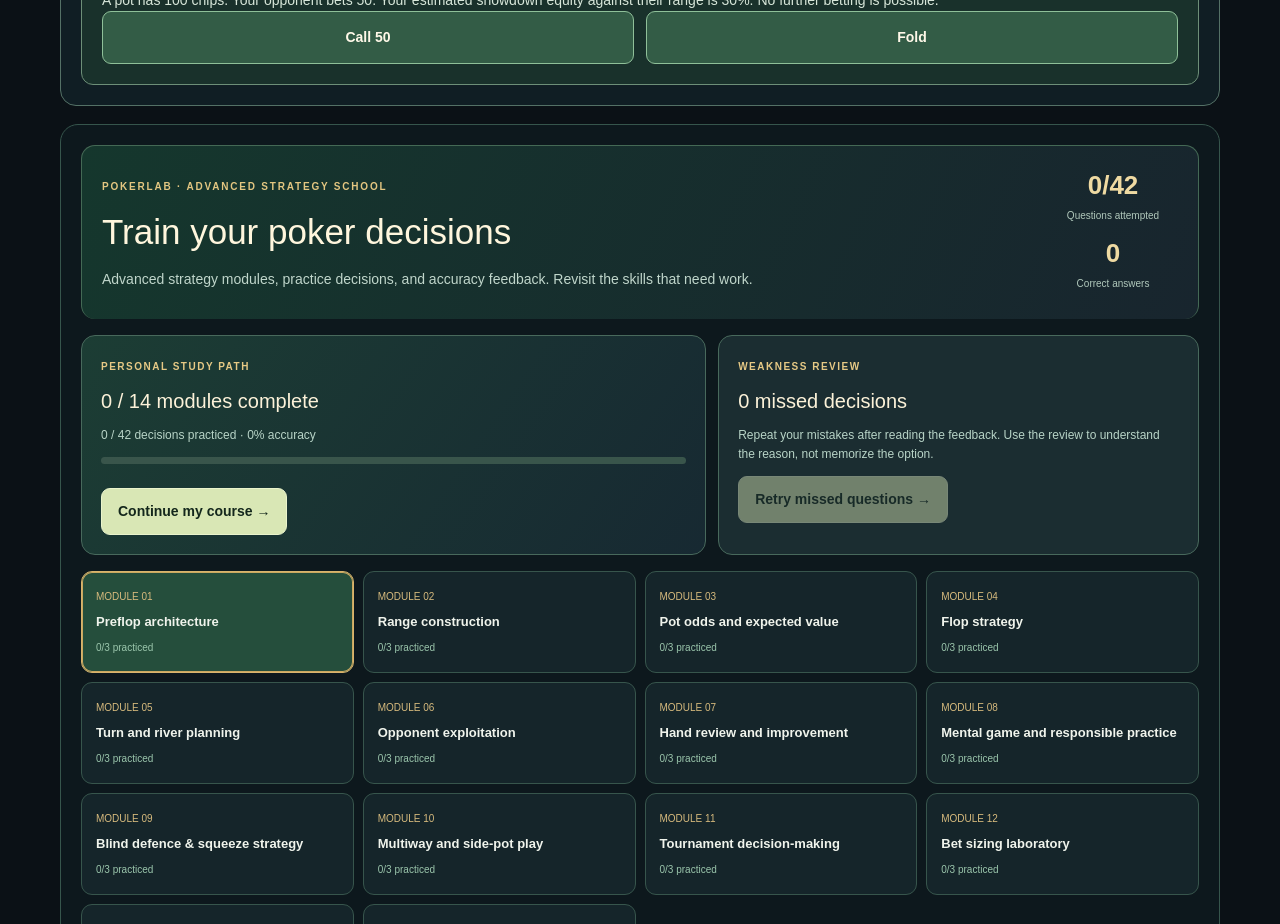
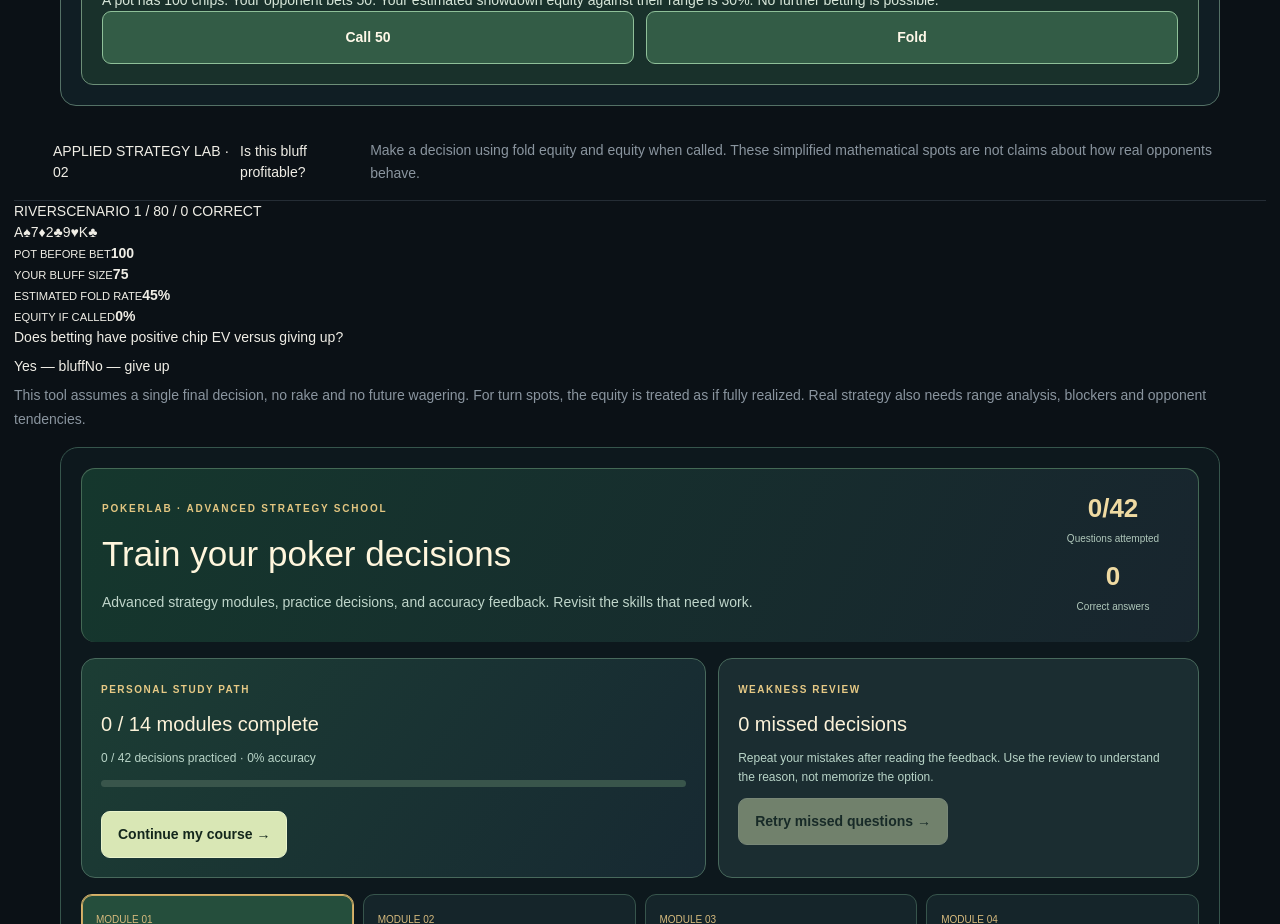
Before and after one commit to vendoraise-lang/Poker-software, a Next.js app: page /academy in a window 1280 px wide. Shown: the part 1980-2904 px from the top of the page. Built offline with nearby package versions, Linux system fonts and the light colour scheme.

Commit message:
Place bluff EV scenario practice in Academy study sequence

```diff
--- a/app/academy/page.tsx
+++ b/app/academy/page.tsx
@@ -2,6 +2,7 @@ import Academy from "@/components/Academy";
 import AdvancedAcademy from "@/components/AdvancedAcademy";
 import RangeLab from "@/components/RangeLab";
 import DecisionMathLab from "@/components/DecisionMathLab";
+import BluffDecisionLab from "@/components/BluffDecisionLab";
 import WorkspaceLinks from "@/components/WorkspaceLinks";
 
 export default function Page(){
@@ -9,6 +10,7 @@ export default function Page(){
   <header className="academy-new-hero"><WorkspaceLinks current="Academy"/><span>POKERLAB · THE STRATEGY SCHOOL</span><h1>Learn poker by making decisions.</h1><p>Start with the interactive range trainer, then practice strategy and review your mistakes. Every lesson here uses play chips only.</p><nav aria-label="Academy sections"><a href="#range-lab">Range lab</a><a href="#math-lab">Decision math</a><a href="#advanced-school">Strategy school</a><a href="#core-lessons">Foundation lessons</a></nav></header>
   <section id="range-lab"><RangeLab/></section>
   <section id="math-lab"><DecisionMathLab/></section>
+  <BluffDecisionLab/>
   <section id="advanced-school"><AdvancedAcademy/></section>
   <details id="core-lessons" className="academy-legacy-wrap"><summary>Foundation curriculum · 7 modules, lessons and assessments</summary><Academy/></details>
  </main>;
```
